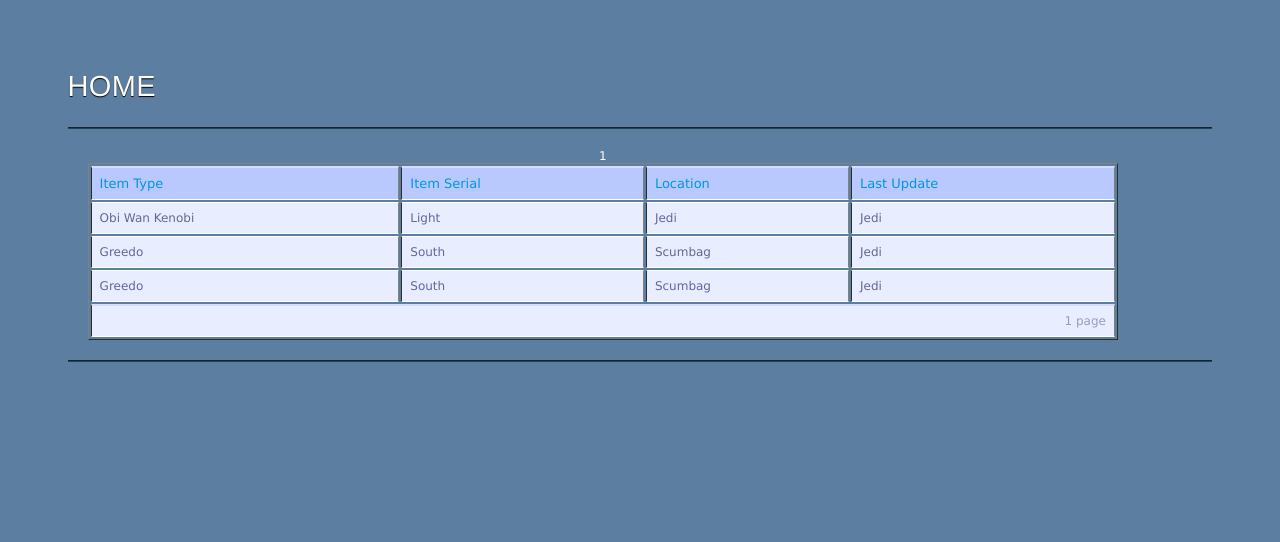
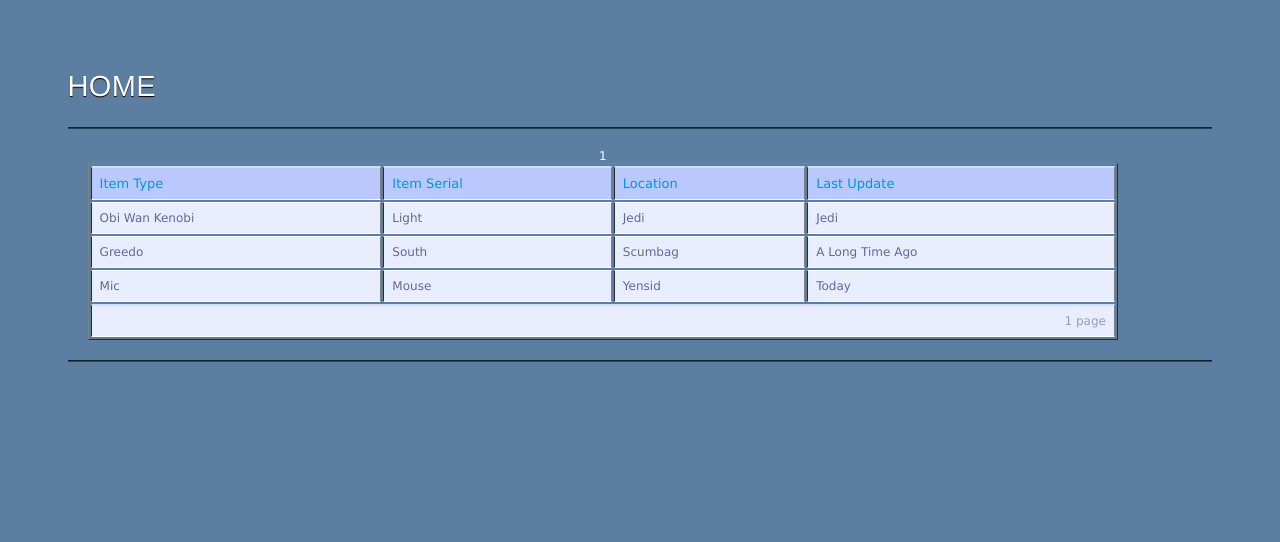
Before and after one commit to ErniePC12/Inventory-System, a PHP site: page /?p=1 in a window 1280 px wide. Shown: the part 170-712 px from the top of the page. Run offline with PHP 8.4, Linux system fonts and the light colour scheme; some libraries are stand-ins or nearby versions.

Commit message:
Added Examples
Signed-off-by: Matt F <mfried@mac.com>

```diff
--- a/common/home.php
+++ b/common/home.php
@@ -40,13 +40,13 @@
 					<td>Greedo</td>
 					<td>South</td>
 					<td>Scumbag</td>
-					<td>Jedi</td>
+					<td>A Long Time Ago</td>
 				</tr>
 				<tr>
-					<td>Greedo</td>
-					<td>South</td>
-					<td>Scumbag</td>
-					<td>Jedi</td>
+					<td>Mic</td>
+					<td>Mouse</td>
+					<td>Yensid</td>
+					<td>Today</td>
 				</tr>
 			</tbody>
 		</table>
```
